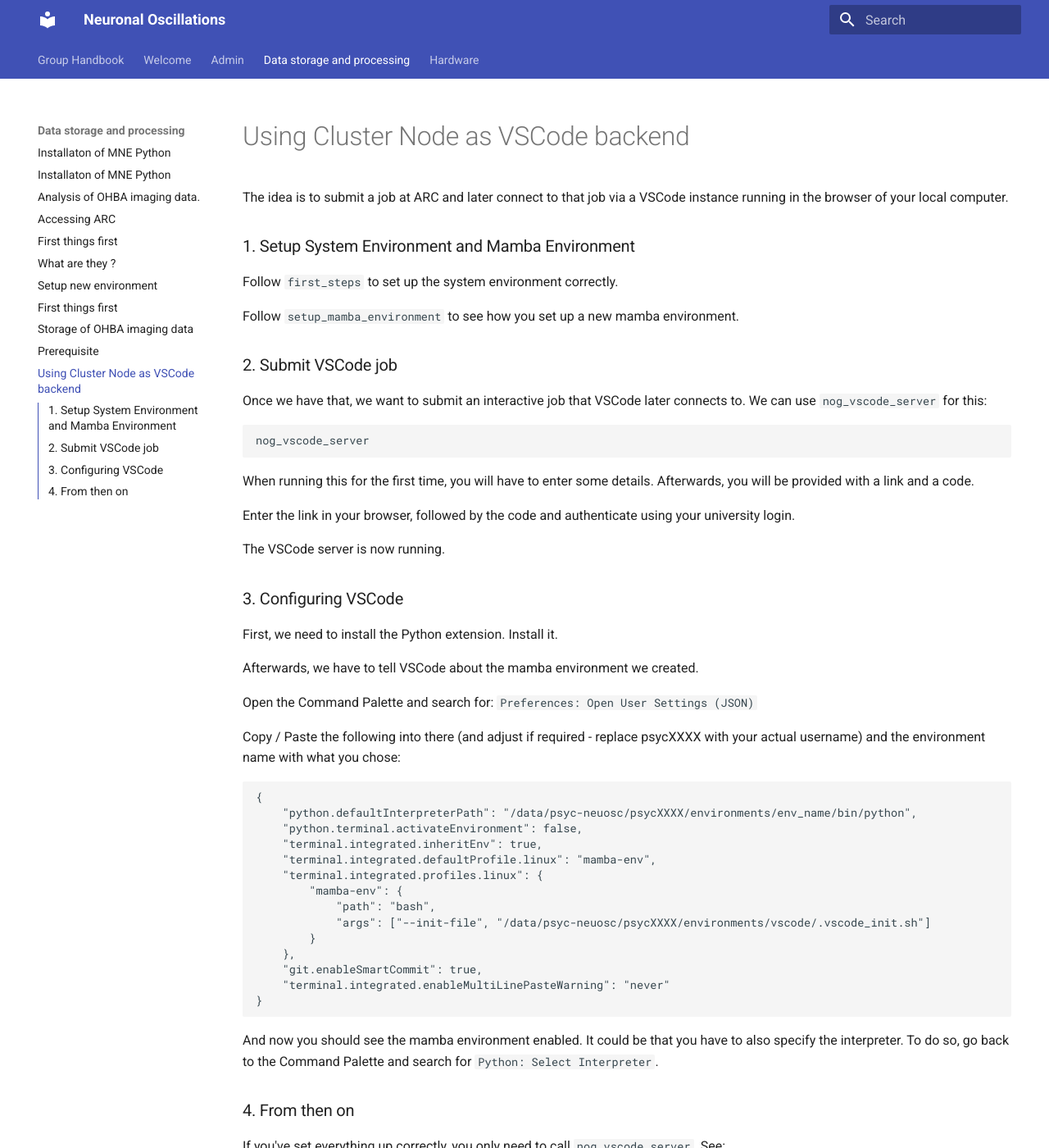
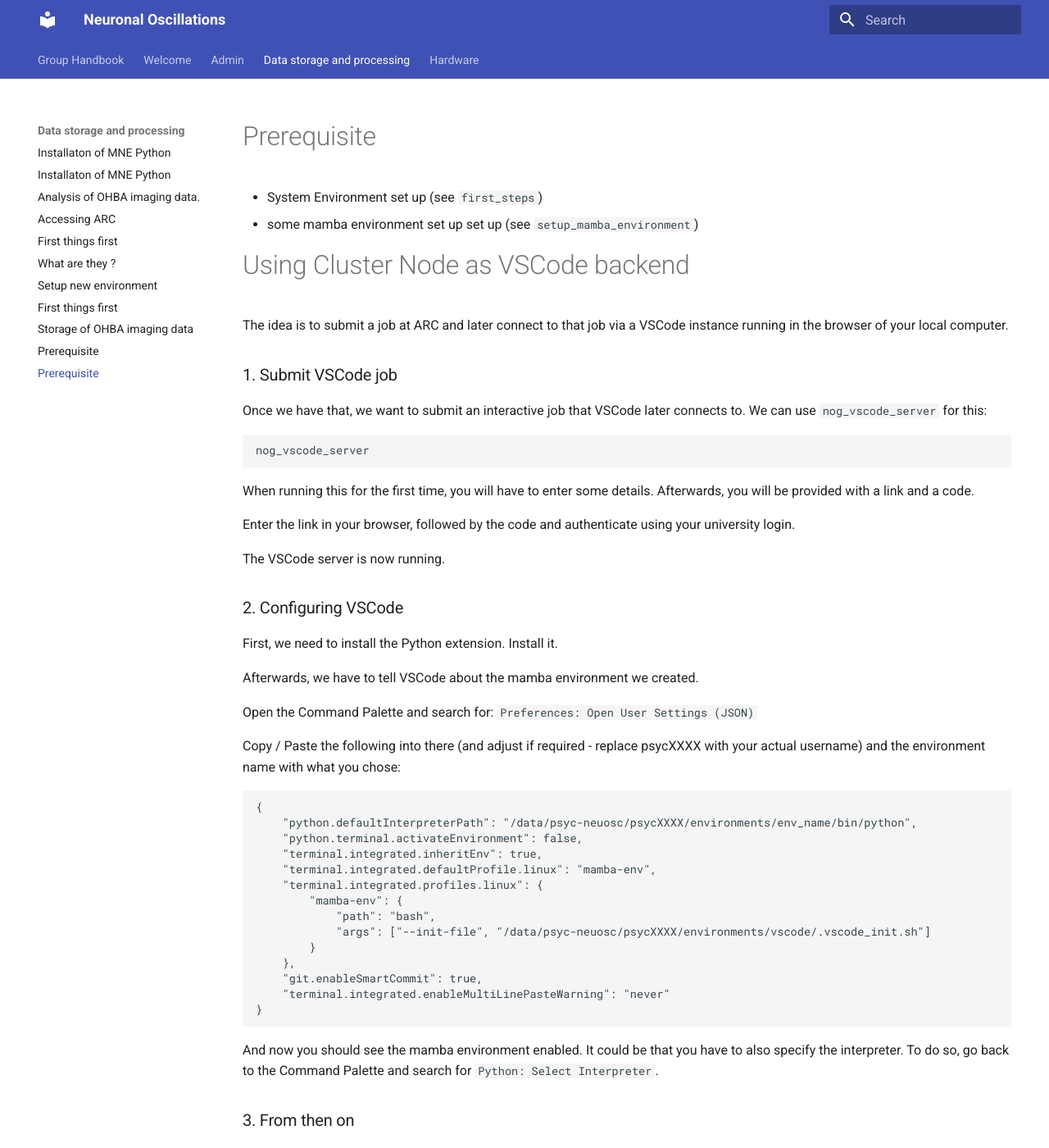
Before and after one commit to Neuronal-Oscillations/group-handbook, an MkDocs documentation site: the page built from docs/data_storage_and_processing/using_vscode.md, in a window 1280 px wide and 1400 px high. Shown: the whole window at 82% size. Built offline with MkDocs 1.6.1 and Material for MkDocs 9.7.7, drawn with Linux system fonts in a browser that asks for light colours.

Commit message:
Update using_vscode.md

```diff
--- a/docs/data_storage_and_processing/using_vscode.md
+++ b/docs/data_storage_and_processing/using_vscode.md
@@ -1,14 +1,12 @@
+# Prerequisite
+- System Environment set up (see `first_steps`)
+- some mamba environment set up set up (see `setup_mamba_environment`)
+
 # Using Cluster Node as VSCode backend
 
 The idea is to submit a job at ARC and later connect to that job via a VSCode instance running in the browser of your local computer.
 
-### 1. Setup System Environment and Mamba Environment
-
-Follow `first_steps` to set up the system environment correctly.
-
-Follow `setup_mamba_environment` to see how you set up a new mamba environment.
-
-### 2. Submit VSCode job
+### 1. Submit VSCode job
 
 Once we have that, we want to submit an interactive job that VSCode later connects to. We can use `nog_vscode_server` for this:
 
@@ -22,7 +20,7 @@ Enter the link in your browser, followed by the code and authenticate using your
 
 The VSCode server is now running.
 
-### 3. Configuring VSCode
+### 2. Configuring VSCode
 
 First, we need to install the Python extension. Install it.
 
@@ -52,7 +50,7 @@ Copy / Paste the following into there (and adjust if required - replace psycXXXX
 
 And now you should see the mamba environment enabled. It could be that you have to also specify the interpreter. To do so, go back to the Command Palette and search for `Python: Select Interpreter`.
 
-### 4. From then on
+### 3. From then on
 
 If you've set everything up correctly, you only need to call `nog_vscode_server`. See:
 
```
